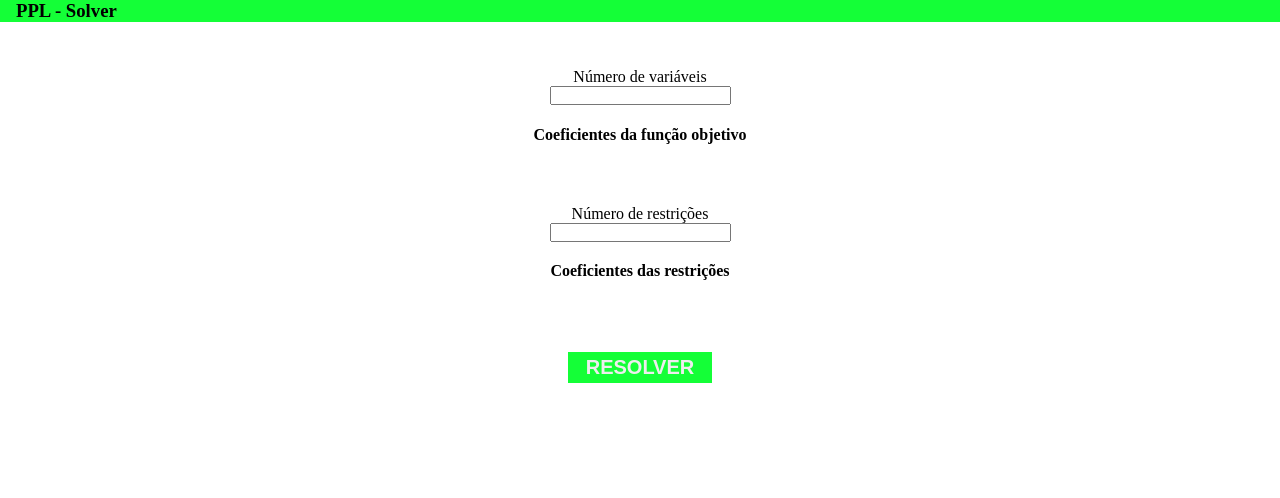
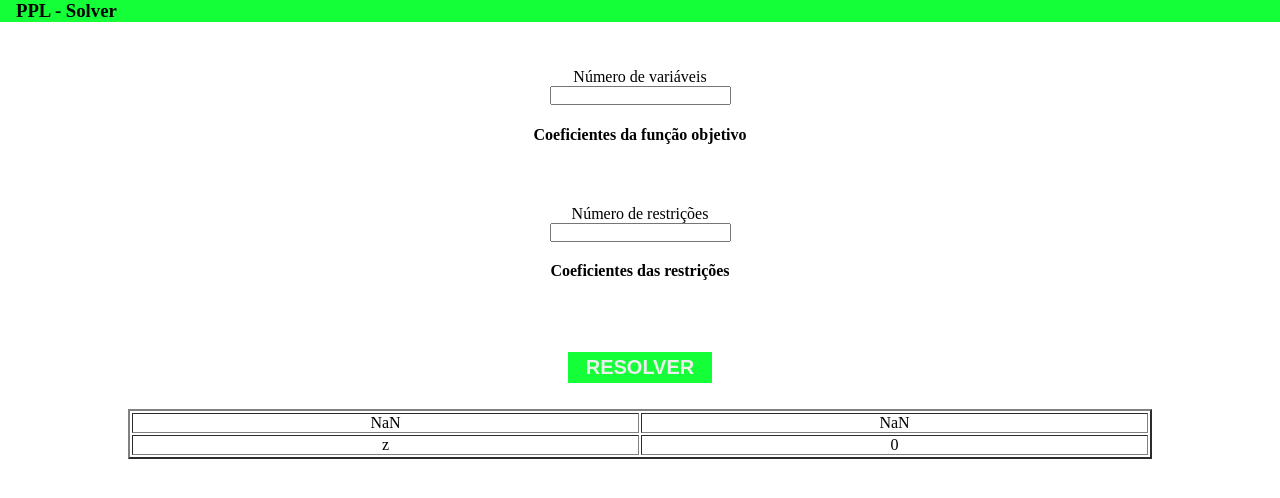
Before and after one commit to alvarolopes2021/lpp-solver, an Angular app: page / in a window 1280 px wide. Both pictures are taken after a click on the button "RESOLVER". Shown: the top 498 px of the page. Built offline with nearby package versions, Linux system fonts and the light colour scheme.

Commit message:
feat: solving problems and displaying table

```diff
--- a/src/app/app.component.css
+++ b/src/app/app.component.css
@@ -1,3 +1,6 @@
+.main {
+    margin-bottom: 5%;
+}
 .toolbar {
     background-color: #14FF37;
     margin: 0;
@@ -69,3 +72,19 @@ button:hover{
     background-color: #03EE26;
     box-shadow: 0px 0px 2px 2px #aaa;
 }
+
+.solution-table{
+    margin: auto;
+    width: 80%;
+}
+
+.solution-table table{
+    margin: auto;
+    text-align: center;
+    width: 100%;
+}
+
+.solution-table td{
+    text-align: center;
+    width: 4%;
+}
--- a/src/app/app.component.html
+++ b/src/app/app.component.html
@@ -44,4 +44,14 @@
 
   </div>
 
+  <div class="solution-table" *ngIf="solved">
+    <table border="2">
+      <tr *ngFor="let item of [].constructor(rest+2); let i = index">
+        <td *ngFor="let item of [].constructor(vari+rest+2); let j = index">
+          {{table[i][j]}}
+        </td>
+      </tr>
+    </table>
+  </div>
+
 </div>
--- a/src/app/app.component.ts
+++ b/src/app/app.component.ts
@@ -15,6 +15,8 @@ export class AppComponent {
   last: number = 0;
 
   table: Array<Array<string>> = new Array();
+
+  solved: boolean = false;
 
   setVar(value: string) {
     this.vari = Number.parseInt(value);
@@ -34,6 +36,8 @@ export class AppComponent {
   }
 
   setLabels() {
+    this.table[0][0] = "base";
+
     for (let i = 2; i < this.rest + 2; i++) {
       this.table[i][0] = "x" + ((i + this.vari - 1));
     }
@@ -44,6 +48,7 @@ export class AppComponent {
   }
 
   setZ() {
+    this.table[1][0] = "z";
     for (let i = 0; i < this.vari + this.rest + 1; i++) {
       if (i < this.vari)
         this.table[1][i + 1] = (-1 * Number.parseFloat((<HTMLInputElement>document.getElementById("fo-" + i)).value)).toString();
@@ -128,13 +133,15 @@ export class AppComponent {
         }
       }
 
+      this.table[selectedRow][0] = this.table[0][selectedColumn];
+
       pivot = Number.parseFloat(this.table[selectedRow][selectedColumn])
 
 
       // multiplica pelo inverso a linha do pivo
       for (let j = 1; j < this.table[selectedRow].length; j++) {
         this.table[selectedRow][j] =
-          (Number.parseFloat(this.table[selectedRow][j]) * (1 / pivot)).toString();
+          (Number.parseFloat(this.table[selectedRow][j]) * (1 / pivot)).toFixed(3);
       }
 
       for (let i = 1; i < (this.rest + 2); i++) {
@@ -155,7 +162,7 @@ export class AppComponent {
 
           let sum = (Number.parseFloat(this.table[selectedRow][j]) * (hold)) + Number.parseFloat(this.table[i][j]);
 
-          this.table[i][j] = sum.toString();
+          this.table[i][j] = sum.toFixed(3);
 
         }
 
@@ -163,8 +170,8 @@ export class AppComponent {
 
     }
 
-
     console.log(this.table)
+    this.solved = true;
   }
 
 }
```
